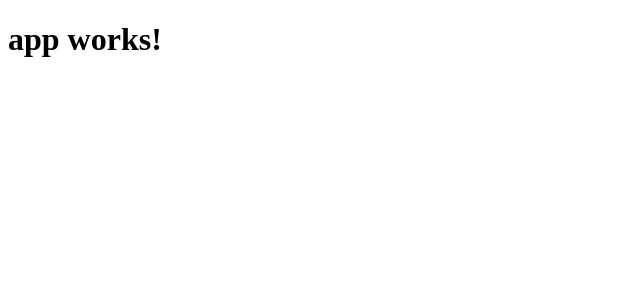
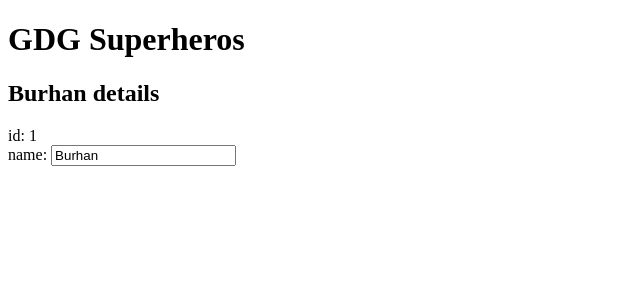
Before and after one commit to Octowl/Angular2-Tutorial, an Angular app: page / in a window 1280 px wide. Shown: the top 300 px of the page, without its empty margins (0-640 px from the left). Built offline with nearby package versions, Linux system fonts and the light colour scheme.

Commit message:
Step1 - Our first hero appears. Burhan.

```diff
--- a/src/app/app.component.html
+++ b/src/app/app.component.html
@@ -1,3 +1,9 @@
-<h1>
-  {{title}}
-</h1>
+<h1>{{title}}</h1>
+<h2>{{hero.name}} details</h2>
+<div>
+    <label>id: </label>{{hero.id}}
+</div>
+<div>
+    <label>name: </label>
+    <input value="{{hero.name}}" placeholder="name" />
+</div>
--- a/src/app/app.component.ts
+++ b/src/app/app.component.ts
@@ -1,4 +1,9 @@
 import { Component } from '@angular/core';
+
+export class Hero {
+    id: number;
+    name: string;
+}
 
 @Component({
   selector: 'app-root',
@@ -6,5 +11,9 @@ import { Component } from '@angular/core';
   styleUrls: ['./app.component.css']
 })
 export class AppComponent {
-  title = 'app works!';
+  title = 'GDG Superheros';
+  hero: Hero = {
+      id: 1,
+      name: 'Burhan'
+  }
 }
```
